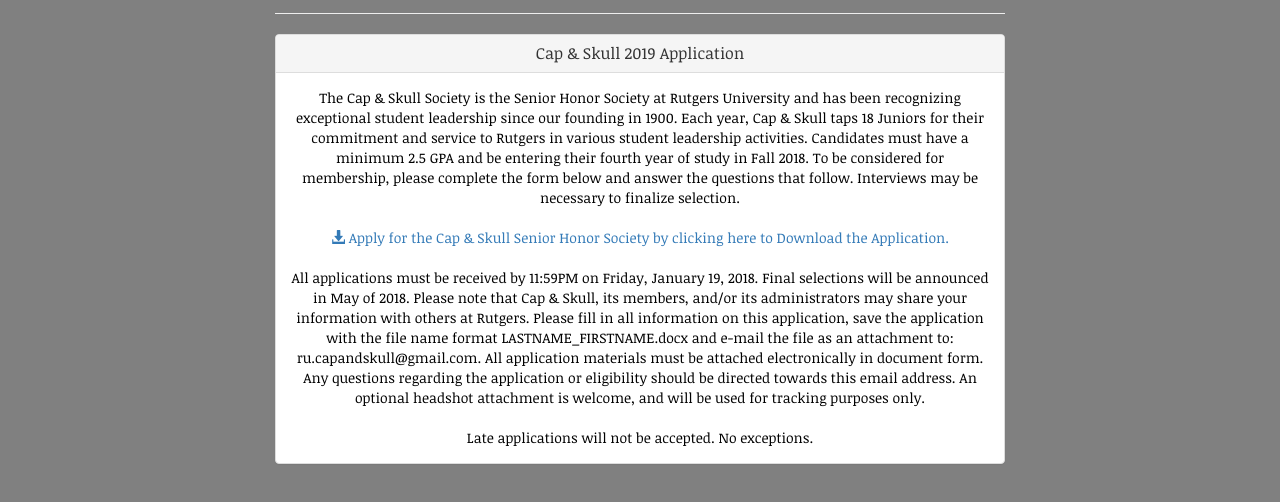
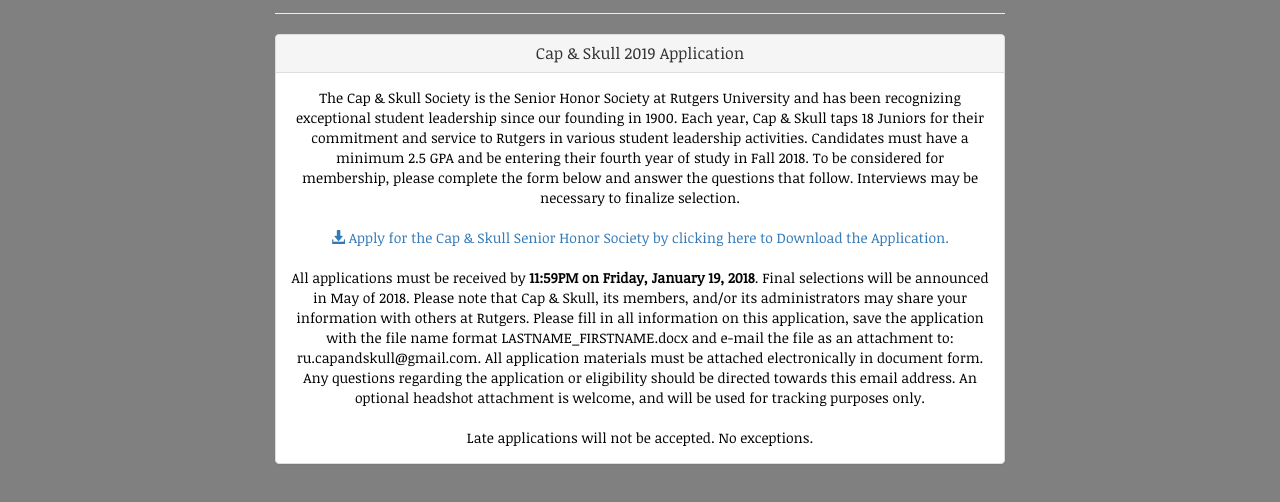
Before and after one commit to capandskull/website, a plain HTML site: page index.html at #!/apply in a window 1280 px wide. Shown: the part 146-648 px from the top of the page. Drawn offline with nearby package versions, Linux system fonts and the light colour scheme; some packages are replaced by stand-ins of ours.

```diff
--- a/js/views/apply.html
+++ b/js/views/apply.html
@@ -17,7 +17,7 @@ The Cap & Skull Society is the Senior Honor Society at Rutgers University and ha
               <span class="glyphicon glyphicon-download-alt" aria-hidden="true"></span>
               Apply for the Cap & Skull Senior Honor Society by clicking here to Download the Application.
             </a><br /><br />
-            All applications must be received by 11:59PM on Friday, January 19, 2018. Final selections will be announced in May of 2018. Please note that Cap & Skull, its members, and/or its administrators may share your information with others at Rutgers. Please fill in all information on this application, save the application with the file name format LASTNAME_FIRSTNAME.docx and e-mail the file as an attachment to: ru.capandskull@gmail.com. All application materials must be attached electronically in document form. Any questions regarding the application or eligibility should be directed towards this email address. An optional headshot attachment is welcome, and will be used for tracking purposes only.
+            All applications must be received by <b>11:59PM on Friday, January 19, 2018</b>. Final selections will be announced in May of 2018. Please note that Cap & Skull, its members, and/or its administrators may share your information with others at Rutgers. Please fill in all information on this application, save the application with the file name format LASTNAME_FIRSTNAME.docx and e-mail the file as an attachment to: ru.capandskull@gmail.com. All application materials must be attached electronically in document form. Any questions regarding the application or eligibility should be directed towards this email address. An optional headshot attachment is welcome, and will be used for tracking purposes only.
 <br /><br />
 Late applications will not be accepted. No exceptions.
             </div>
```
Also changed, not shown: 2 other files.
